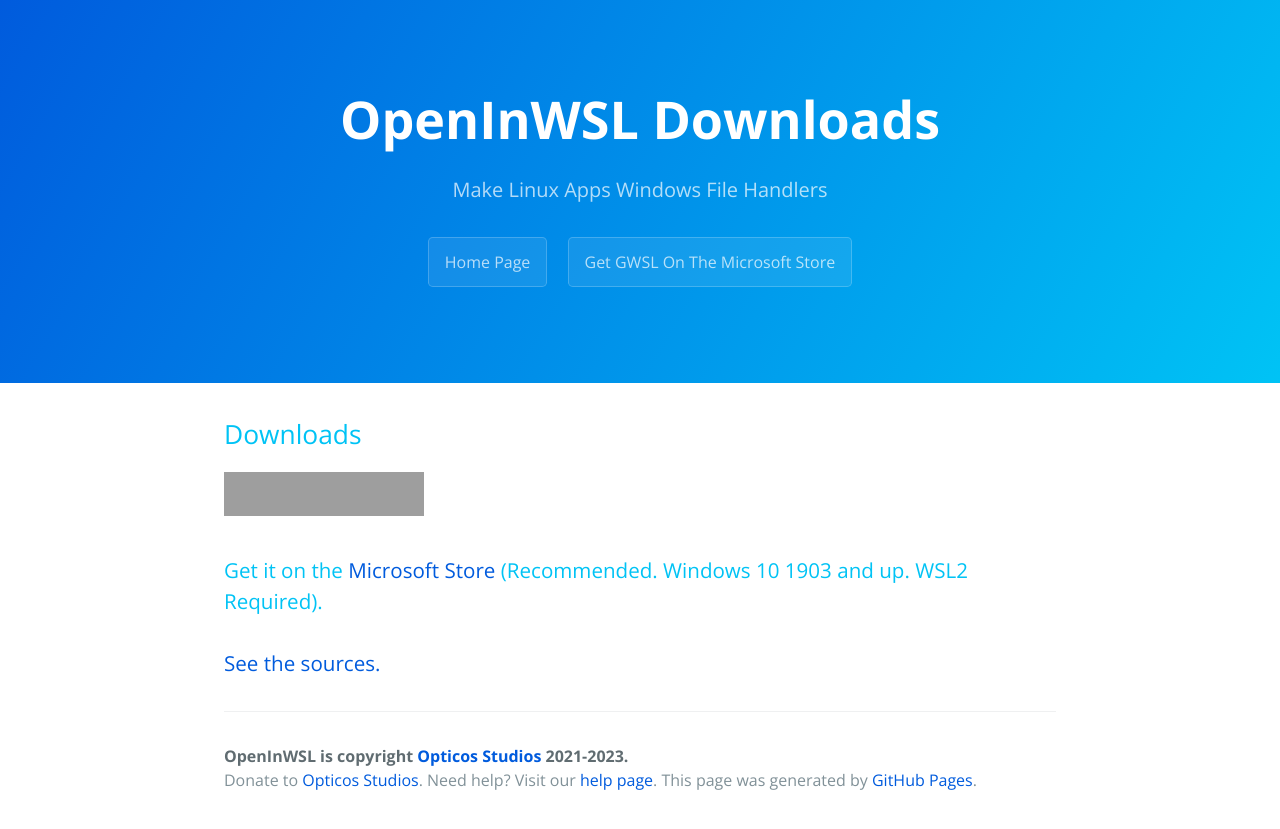
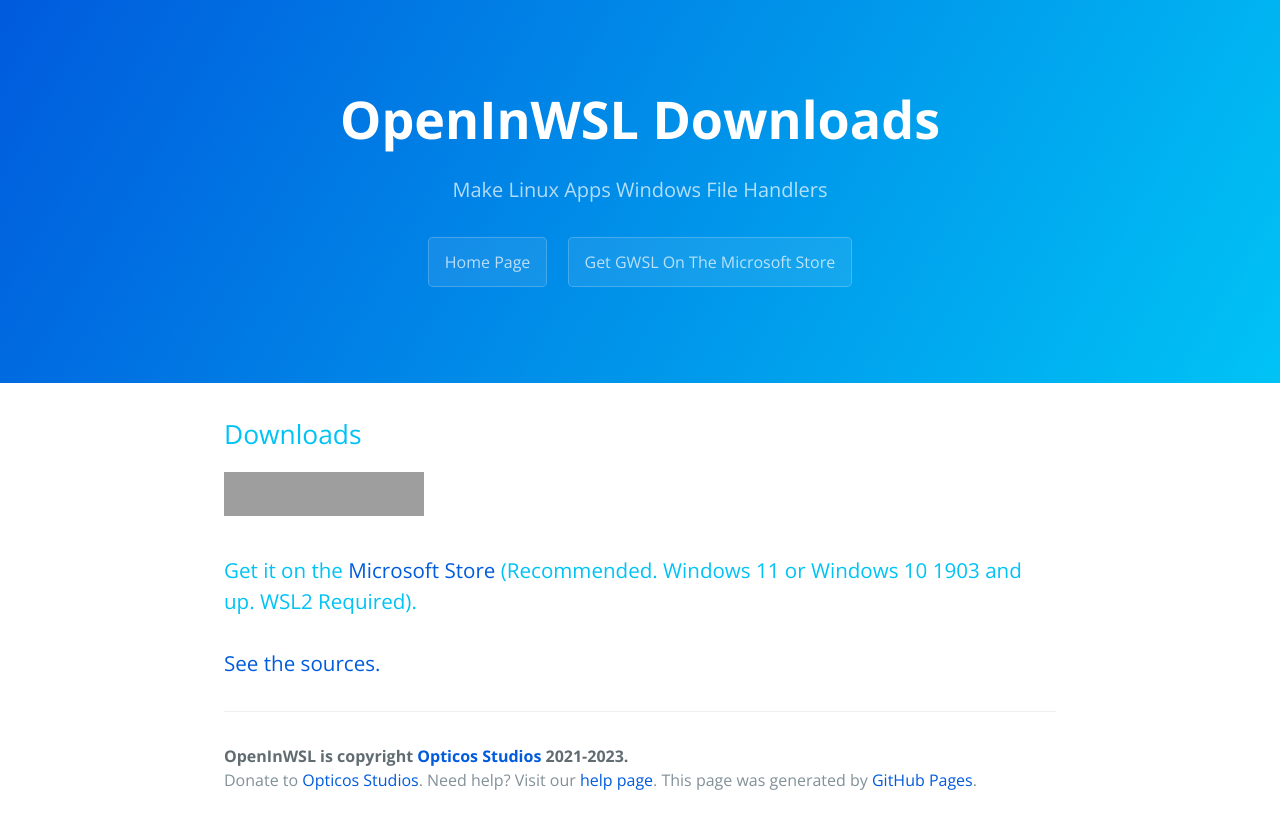
Before and after one commit to Opticos/openinwsl, a Jekyll site: the page built from tutorials/download.md, in a window 1280 px wide. Shown: the top 829 px of the page. Built offline with Jekyll 4.4.1, drawn with Linux system fonts in a browser that asks for light colours; the repository's description, which GitHub fills in, is left out; grey boxes are pictures that could not be loaded.

Commit message:
Update download.md

```diff
--- a/tutorials/download.md
+++ b/tutorials/download.md
@@ -8,7 +8,7 @@
 
 <a href='//www.microsoft.com/store/apps/9ngmqpwcg7sf?cid=storebadge&ocid=badge'><img data-tilt-max="7.5" data-tilt-scale="1.025" data-tilt-speed="1000" data-tilt src='https://developer.microsoft.com/store/badges/images/English_get-it-from-MS.png' alt='English badge' width='200'/></a>
 
-### Get it on the [Microsoft Store](https://www.microsoft.com/en-us/p/openinwsl/9ngmqpwcg7sf) (Recommended. Windows 10 1903 and up. WSL2 Required).
+### Get it on the [Microsoft Store](https://www.microsoft.com/en-us/p/openinwsl/9ngmqpwcg7sf) (Recommended. Windows 11 or Windows 10 1903 and up. WSL2 Required).
 
 <!---
 ### [Traditional Windows Installer](https://github.com/Opticos/OpenInWSL-Source/releases/) (Windows 10 1903 and up. WSL2 Required).
```
